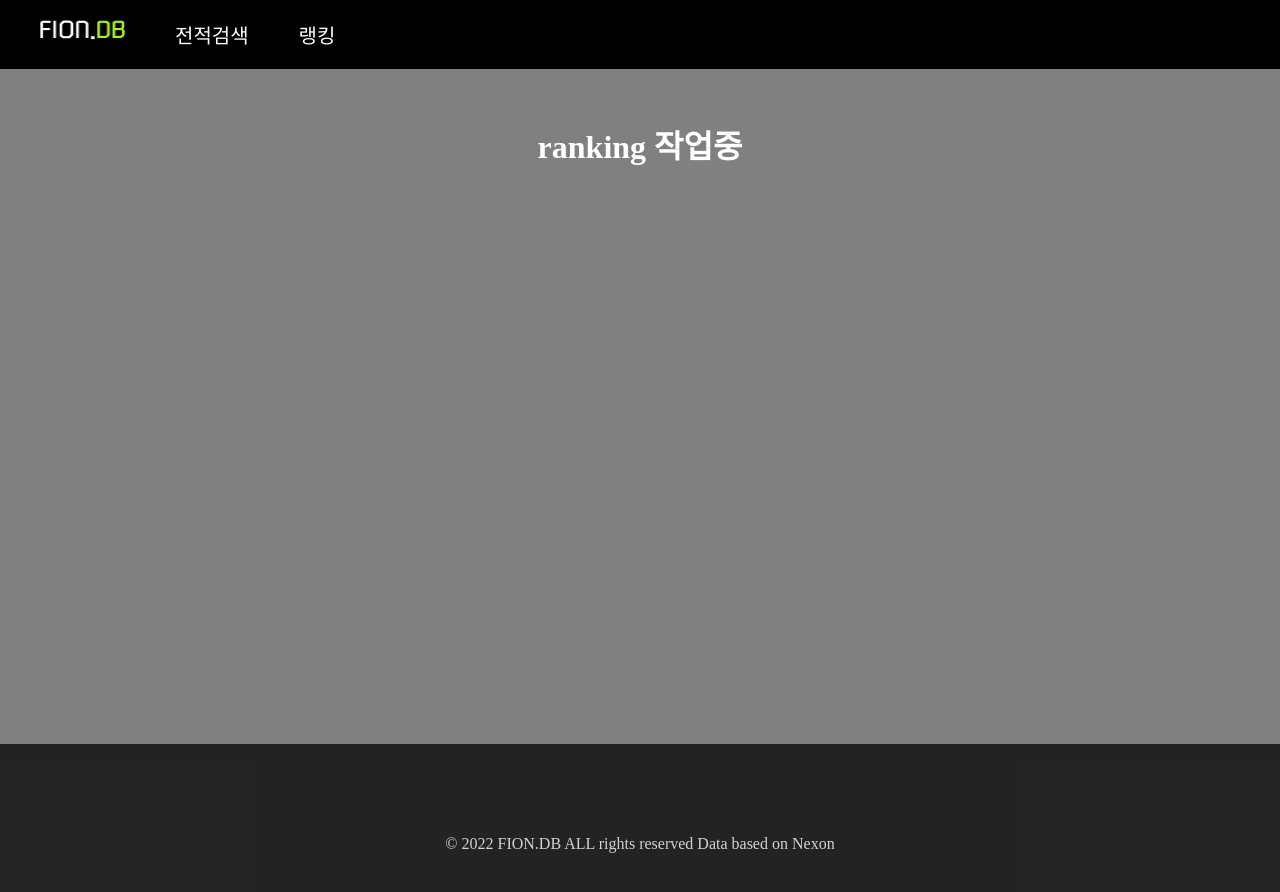
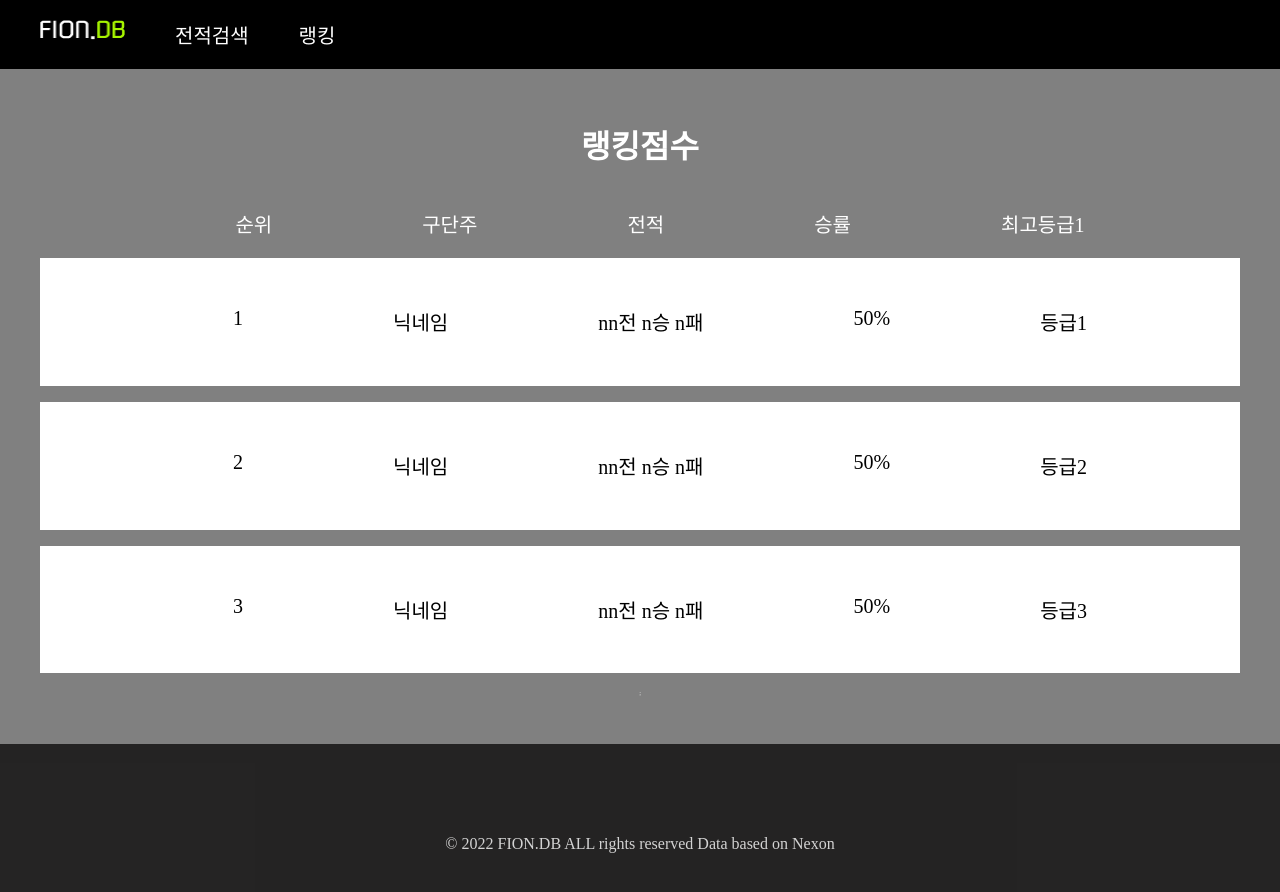
Before and after one commit to jungbyungwook/FIONDB, a Next.js app: page /ranking in a window 1280 px wide. Shown: the top 892 px of the page. Built offline with nearby package versions, Linux system fonts and the light colour scheme.

Commit message:
feat: 유저 랭킹 초안 구현, 더미데이터 추가

```diff
--- a/src/pages/ranking/index.tsx
+++ b/src/pages/ranking/index.tsx
@@ -3,11 +3,73 @@ import Head from 'next/head';
 import Image from 'next/image';
 import styled from 'styled-components';
 
+const dummyData = [
+  {
+    ranking: 1,
+    profileImg: '프로필 이미지',
+    nickname: '닉네임',
+    record: 'nn전 n승 n패',
+    Odds: '50%',
+    rating: '등급1',
+  },
+  {
+    ranking: 2,
+    profileImg: '프로필 이미지',
+    nickname: '닉네임',
+    record: 'nn전 n승 n패',
+    Odds: '50%',
+    rating: '등급2',
+  },
+  {
+    ranking: 3,
+    profileImg: '프로필 이미지',
+    nickname: '닉네임',
+    record: 'nn전 n승 n패',
+    Odds: '50%',
+    rating: '등급3',
+  },
+];
+
+const UserRankingBox = (props: any) => {
+  const { ranking, profileImg, nickname, record, Odds, rating } = props;
+
+  return (
+    <UserRankingBoxWrapper>
+      <ul>
+        <li>{ranking}</li>
+        {/* <li>{profileImg}</li> */}
+        <li>{nickname}</li>
+        <li>{record}</li>
+        <li>{Odds}</li>
+        <li>{rating}</li>
+      </ul>
+    </UserRankingBoxWrapper>
+  );
+};
+
 const Ranking: NextPage = () => {
   return (
     <>
       <RankingWrapper>
-        <h1>ranking 작업중</h1>
+        <h1>랭킹점수</h1>
+        <ul>
+          <li>순위</li>
+          <li>구단주</li>
+          <li>전적</li>
+          <li>승률</li>
+          <li>최고등급1</li>
+        </ul>
+        {dummyData.map((i) => (
+          <UserRankingBox
+            ranking={i.ranking}
+            profileImg={i.profileImg}
+            nickname={i.nickname}
+            record={i.record}
+            Odds={i.Odds}
+            rating={i.rating}
+          />
+        ))}
+        ;
       </RankingWrapper>
     </>
   );
@@ -22,4 +84,30 @@ const RankingWrapper = styled.div`
   align-items: center;
   height: 744px;
   padding-top: 100px;
+
+  ul {
+    list-style: none;
+    color: white;
+    font-size: 20px;
+  }
+  li {
+    float: left;
+  }
+  li + li {
+    margin-left: 150px;
+  }
 `;
+
+const UserRankingBoxWrapper = styled.div`
+  width: 1200px;
+  height: 127.83px;
+  margin-bottom: 16px;
+  background: #ffffff;
+  display: flex;
+  align-items: center;
+  justify-content: center;
+
+  ul {
+    color: black;
+  }
+`;
```
